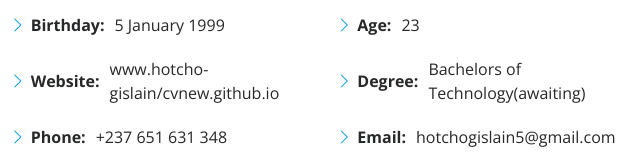
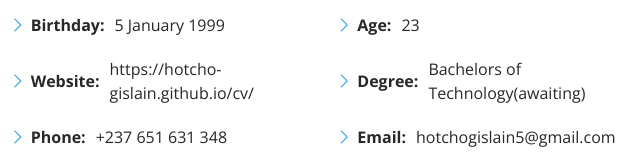
Before and after one commit to Hotcho-Gislain/CV, a plain HTML site: page index.html in a window 1280 px wide. Shown: the part 1107-1273 px from the top of the page, 629-1269 px from the left. Drawn offline with nearby package versions, Linux system fonts and the light colour scheme.

Commit message:
Update index.html

```diff
--- a/index.html
+++ b/index.html
@@ -101,7 +101,7 @@
               <div class="col-lg-6">
                 <ul>
                   <li><i class="bi bi-chevron-right"></i> <strong>Birthday:</strong> <span>5 January 1999</span></li>
-                  <li><i class="bi bi-chevron-right"></i> <strong>Website:</strong> <span>www.hotcho-gislain/cvnew.github.io</span></li>
+                  <li><i class="bi bi-chevron-right"></i> <strong>Website:</strong> <span>https://hotcho-gislain.github.io/cv/</span></li>
                   <li><i class="bi bi-chevron-right"></i> <strong>Phone:</strong> <span>+237 651 631 348</span></li>
                   <li><i class="bi bi-chevron-right"></i> <strong>City:</strong> <span>Buea, Cameroon</span></li>
                 </ul>
```
